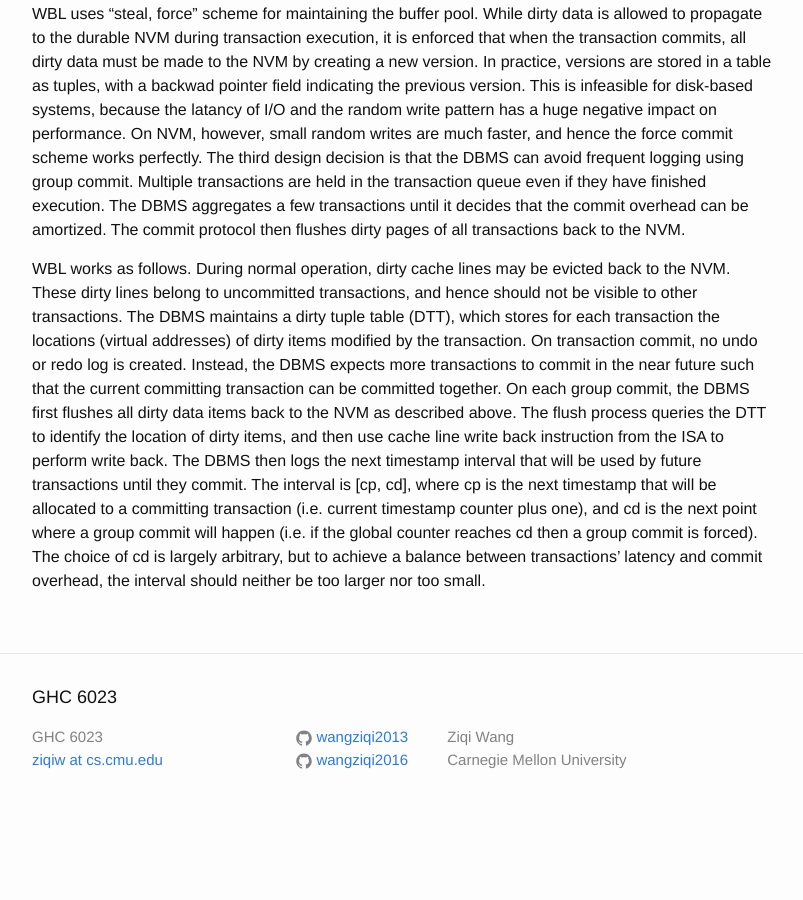
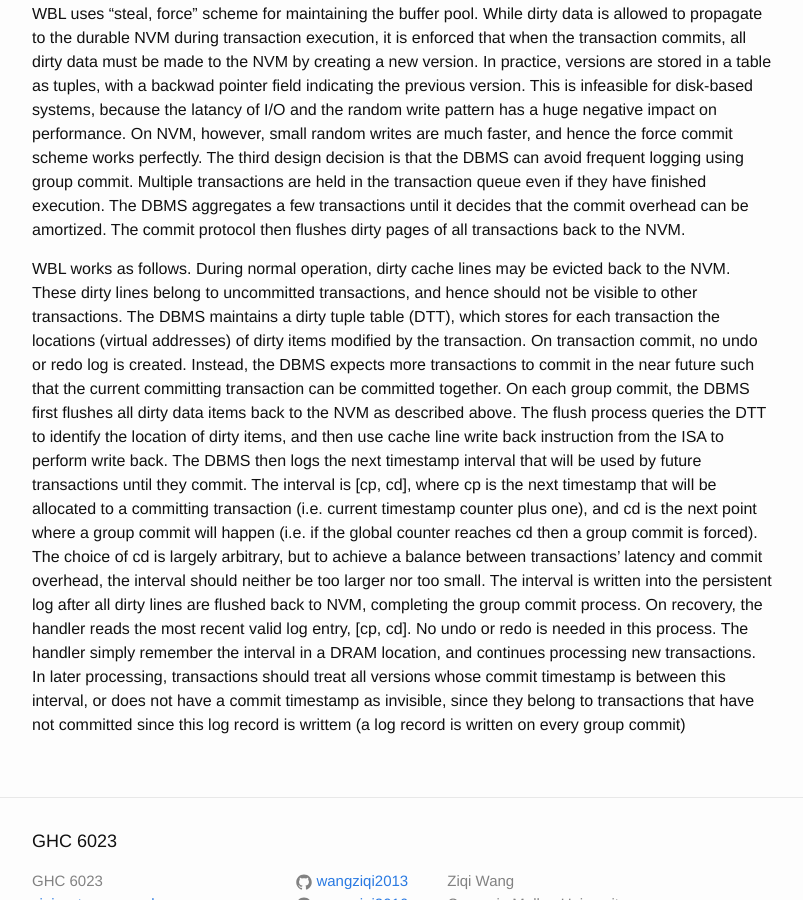
Before and after one commit to wangziqi2013/wangziqi2013.github.io, a Jekyll site: the page built from _posts/2019-01-12-wbl.markdown, in a window 1280 px wide and 900 px high, scrolled down 1630 px. Shown: the whole window, without its empty margins (238-1041 px from the left). Built offline with Jekyll 4.4.1, drawn with Linux system fonts in a browser that asks for light colours; before the commit the page ends 2461 px from its top, so only the background shows below that.

Commit message:
Finish recovery

```diff
--- a/_posts/2019-01-12-wbl.markdown
+++ b/_posts/2019-01-12-wbl.markdown
@@ -77,4 +77,9 @@ that will be used by future transactions until they commit. The interval is [cp,
 allocated to a committing transaction (i.e. current timestamp counter plus one), and cd is the next point where a group commit
 will happen (i.e. if the global counter reaches cd then a group commit is forced). The choice of cd is largely arbitrary, but
 to achieve a balance between transactions' latency and commit overhead, the interval should neither be too larger nor too
-small.
+small. The interval is written into the persistent log after all dirty lines are flushed back to NVM, completing the
+group commit process. On recovery, the handler reads the most recent valid log entry, [cp, cd]. No undo or redo is needed
+in this process. The handler simply remember the interval in a DRAM location, and continues processing new transactions.
+In later processing, transactions should treat all versions whose commit timestamp is between this interval, or does not
+have a commit timestamp as invisible, since they belong to transactions that have not committed since this log record is
+writtem (a log record is written on every group commit)
```
